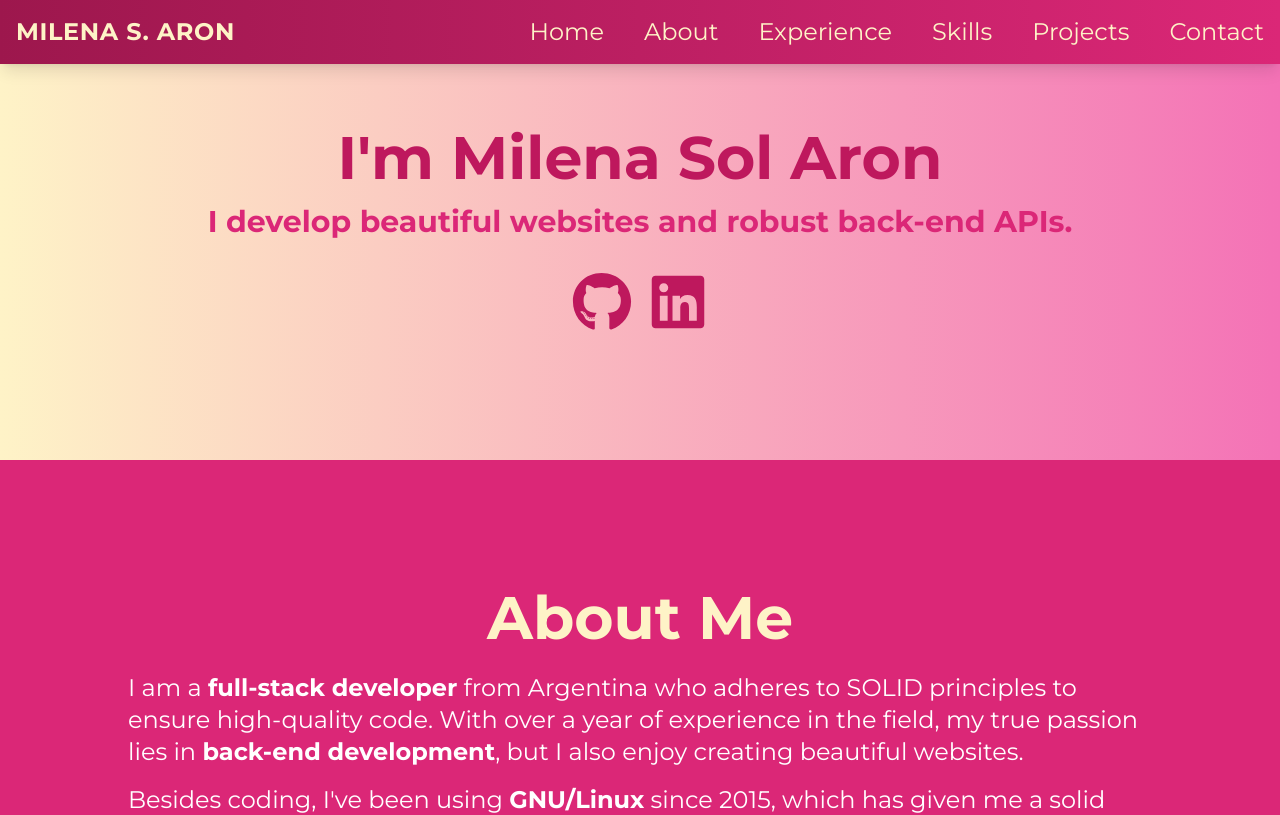
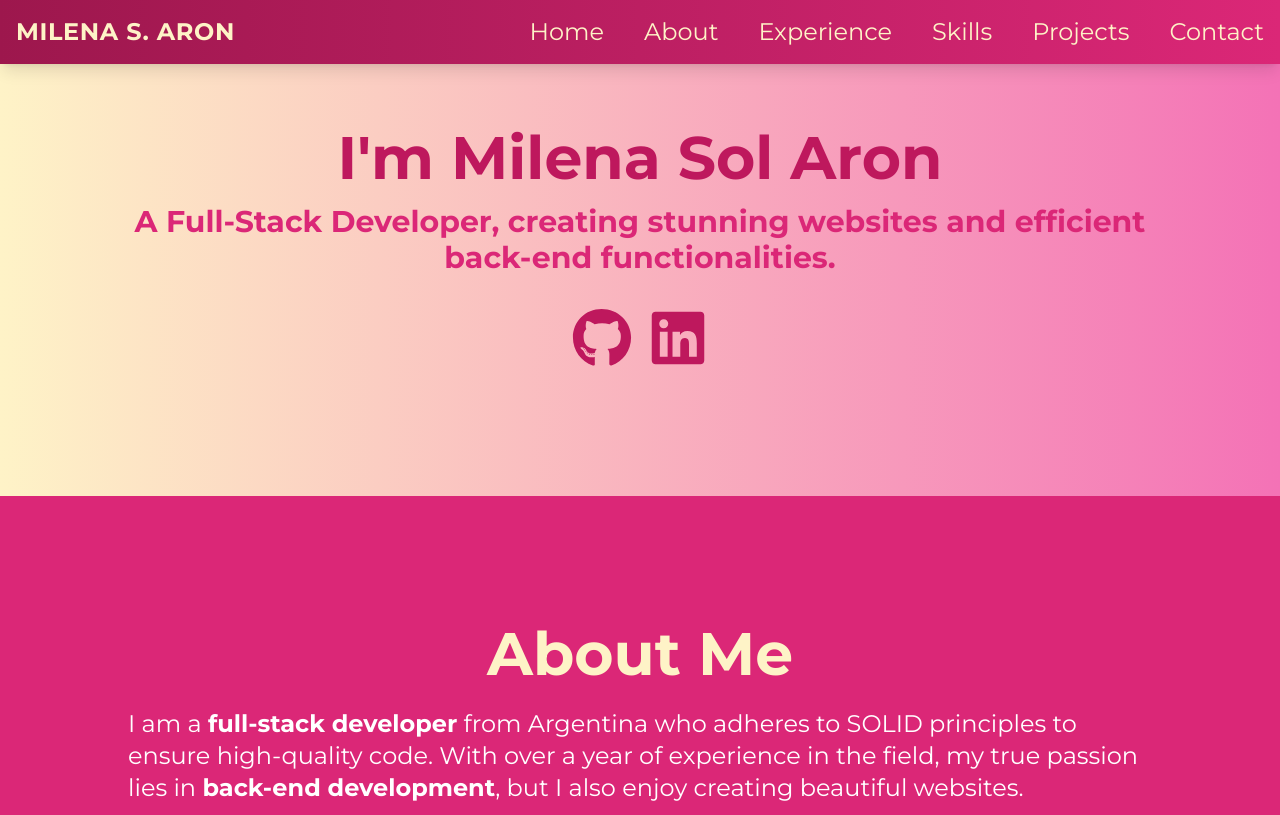
Before and after one commit to aronmilenait/portfolio, a Next.js app in the folder portfolio/: page / in a window 1280 px wide. Shown: the top 815 px of the page. Built offline with nearby package versions, Linux system fonts and the light colour scheme.

Commit message:
Modify Home's paragraph

```diff
--- a/portfolio/src/components/Home.tsx
+++ b/portfolio/src/components/Home.tsx
@@ -24,27 +24,37 @@ export const Home = () => {
       id="home"
       className="bg-gradient-to-r from-amber-100 to-pink-400 text-white p-20 md:p-32 flex flex-col justify-center items-center"
     >
-      {/* Content */}
       <motion.div
-        className="text-center relative z-10"
+        className="text-center"
         initial={{ opacity: 0, y: -50 }}
         animate={{ opacity: 1, y: 0 }}
         transition={{ duration: 1, delay: 0.5 }}
       >
-        <motion.h1 className="text-pink-700 text-4xl sm:text-5xl lg:text-6xl font-bold text-shadow-xl mb-4">
+        <motion.h1
+          className="text-pink-700 text-4xl sm:text-5xl lg:text-6xl font-bold text-shadow-xl mb-4"
+          initial={{ opacity: 0, y: -20 }}
+          animate={{ opacity: 1, y: 0 }}
+          transition={{ duration: 1, delay: 0.5 }}
+        >
           I&apos;m Milena Sol Aron
         </motion.h1>
-        <motion.p className="text-pink-600 text-xl sm:text-2xl lg:text-3xl font-bold text-shadow-md">
-          I develop beautiful websites and robust back-end APIs.
+        <motion.p
+          className="text-pink-600 text-xl sm:text-2xl lg:text-3xl font-bold text-shadow-md"
+          initial={{ opacity: 0, y: 20 }}
+          animate={{ opacity: 1, y: 0 }}
+          transition={{ duration: 1, delay: 1 }}
+        >
+          A Full-Stack Developer, creating stunning websites and efficient
+          back-end functionalities.
         </motion.p>
       </motion.div>
 
       {/* Social Icons */}
       <motion.div
-        className="flex gap-4 mt-8 relative z-10"
+        className="flex gap-4 mt-8"
         initial={{ opacity: 0, y: 50 }}
         animate={{ opacity: 1, y: 0 }}
-        transition={{ duration: 1, delay: 1 }}
+        transition={{ duration: 1, delay: 1.5 }}
       >
         {socialLinks.map((link, index) => (
           <motion.a
@@ -53,6 +63,7 @@ export const Home = () => {
             target="_blank"
             rel="noopener noreferrer"
             className={socialLinksClassName}
+            aria-label={link.name}
           >
             {link.icon}
           </motion.a>
```
